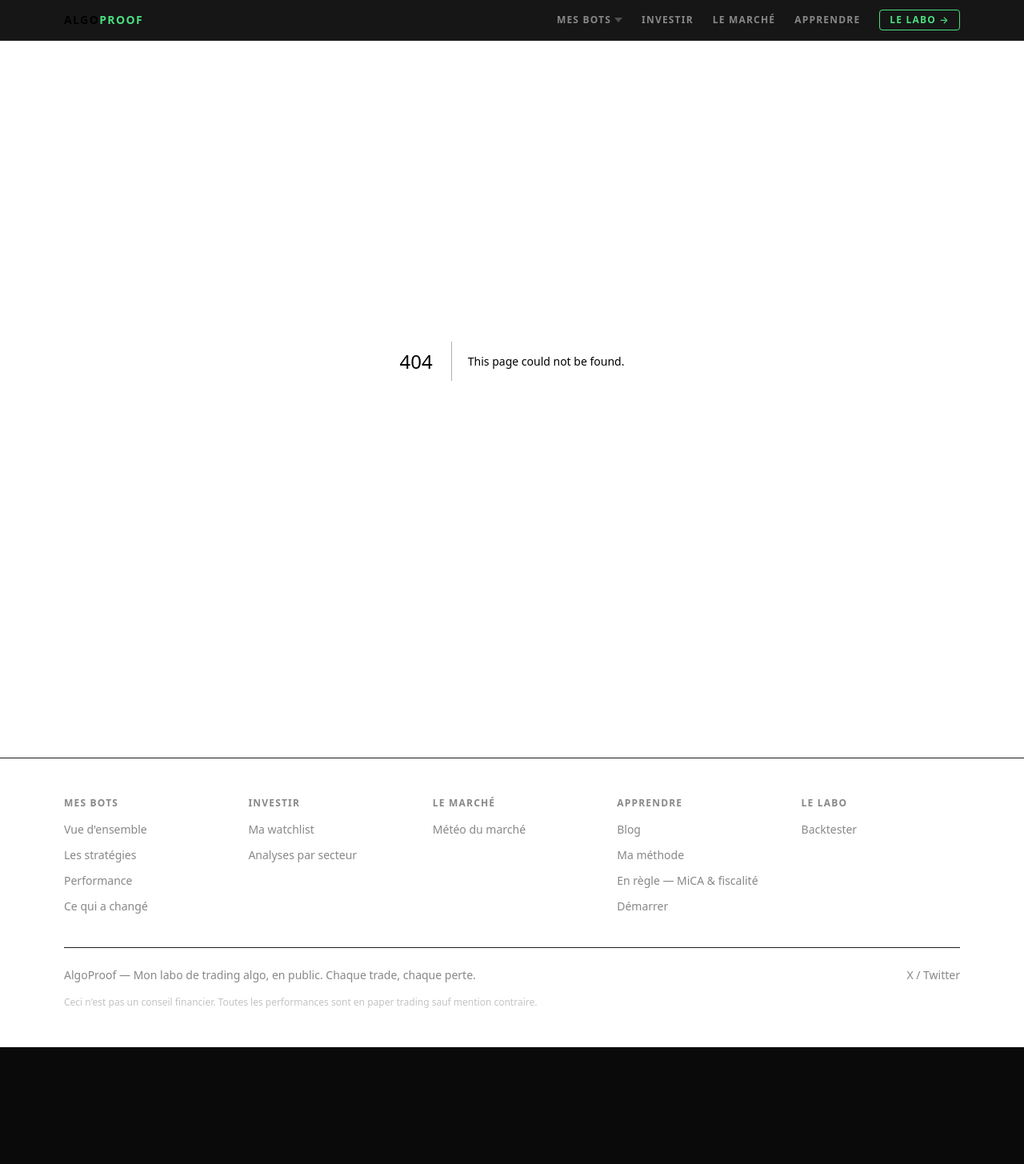
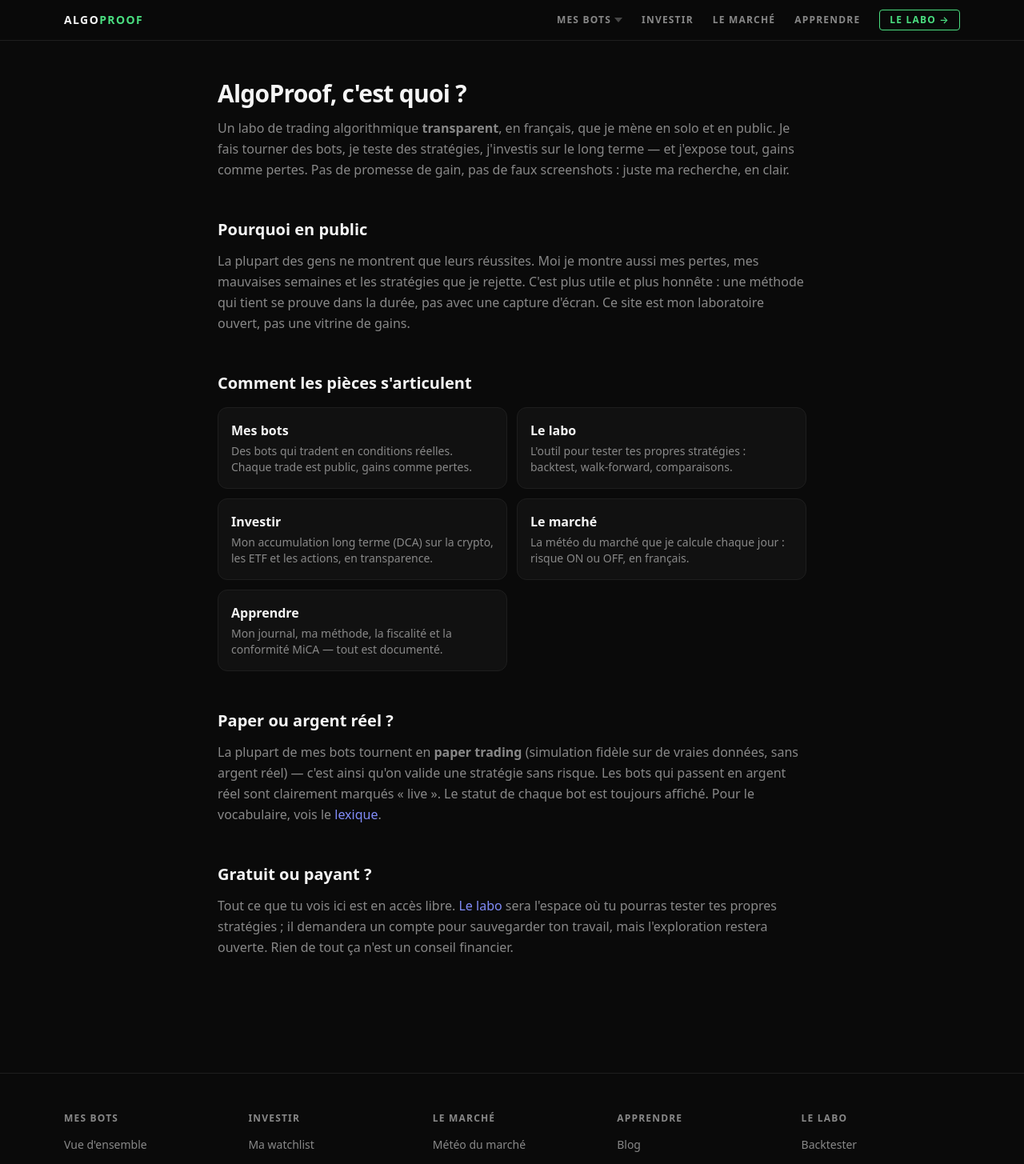
Before and after one commit to Tosmahdess/algoproof, a Next.js app: page /a-propos in a window 1280 px wide. Before the commit this address had no page. Shown: the top 1455 px of the page at 80% size. Before the commit the page ends 1309 px from the top, so only its background shows below. Built offline with nearby package versions, Linux system fonts and the light colour scheme.

Commit message:
feat(pages): /a-propos — what AlgoProof is + how the pieces fit

```diff
--- /dev/null
+++ b/src/app/a-propos/page.tsx
@@ -0,0 +1,70 @@
+import type { Metadata } from 'next'
+import Link from 'next/link'
+
+export const metadata: Metadata = {
+  title: 'À propos — AlgoProof, mon labo de trading en public',
+  description: 'AlgoProof, c\'est quoi : un labo de trading algorithmique transparent, solo, en français. Pourquoi je montre tout, et comment les bots, le labo, le patrimoine et la météo du marché s\'articulent.',
+}
+
+const PIECES = [
+  { href: '/overview',     title: 'Mes bots',   desc: 'Des bots qui tradent en conditions réelles. Chaque trade est public, gains comme pertes.' },
+  { href: '/labo',         title: 'Le labo',    desc: 'L\'outil pour tester tes propres stratégies : backtest, walk-forward, comparaisons.' },
+  { href: '/wealth',       title: 'Investir',   desc: 'Mon accumulation long terme (DCA) sur la crypto, les ETF et les actions, en transparence.' },
+  { href: '/intelligence', title: 'Le marché',  desc: 'La météo du marché que je calcule chaque jour : risque ON ou OFF, en français.' },
+  { href: '/blog',         title: 'Apprendre',  desc: 'Mon journal, ma méthode, la fiscalité et la conformité MiCA — tout est documenté.' },
+]
+
+export default function AProposPage() {
+  return (
+    <main className="max-w-3xl mx-auto px-4 py-12 space-y-12">
+      <header>
+        <h1 className="text-3xl font-bold tracking-tight mb-3">AlgoProof, c&apos;est quoi ?</h1>
+        <p className="text-muted leading-relaxed">
+          Un labo de trading algorithmique <strong>transparent</strong>, en français, que je mène en solo et en public.
+          Je fais tourner des bots, je teste des stratégies, j&apos;investis sur le long terme — et j&apos;expose tout,
+          gains comme pertes. Pas de promesse de gain, pas de faux screenshots : juste ma recherche, en clair.
+        </p>
+      </header>
+
+      <section>
+        <h2 className="text-xl font-bold mb-3">Pourquoi en public</h2>
+        <p className="text-muted leading-relaxed">
+          La plupart des gens ne montrent que leurs réussites. Moi je montre aussi mes pertes, mes mauvaises semaines
+          et les stratégies que je rejette. C&apos;est plus utile et plus honnête : une méthode qui tient se prouve
+          dans la durée, pas avec une capture d&apos;écran. Ce site est mon laboratoire ouvert, pas une vitrine de gains.
+        </p>
+      </section>
+
+      <section>
+        <h2 className="text-xl font-bold mb-4">Comment les pièces s&apos;articulent</h2>
+        <div className="grid grid-cols-1 sm:grid-cols-2 gap-3">
+          {PIECES.map((p) => (
+            <Link key={p.href} href={p.href} className="block bg-card border border-border rounded-xl p-4 hover:border-positive/30 transition-colors group">
+              <h3 className="font-bold mb-1 group-hover:text-positive transition-colors">{p.title}</h3>
+              <p className="text-sm text-muted">{p.desc}</p>
+            </Link>
+          ))}
+        </div>
+      </section>
+
+      <section>
+        <h2 className="text-xl font-bold mb-3">Paper ou argent réel ?</h2>
+        <p className="text-muted leading-relaxed">
+          La plupart de mes bots tournent en <strong>paper trading</strong> (simulation fidèle sur de vraies données,
+          sans argent réel) — c&apos;est ainsi qu&apos;on valide une stratégie sans risque. Les bots qui passent en
+          argent réel sont clairement marqués « live ». Le statut de chaque bot est toujours affiché. Pour le
+          vocabulaire, vois le <Link href="/lexique" className="text-accent">lexique</Link>.
+        </p>
+      </section>
+
+      <section>
+        <h2 className="text-xl font-bold mb-3">Gratuit ou payant ?</h2>
+        <p className="text-muted leading-relaxed">
+          Tout ce que tu vois ici est en accès libre. <Link href="/labo" className="text-accent">Le labo</Link> sera
+          l&apos;espace où tu pourras tester tes propres stratégies ; il demandera un compte pour sauvegarder ton
+          travail, mais l&apos;exploration restera ouverte. Rien de tout ça n&apos;est un conseil financier.
+        </p>
+      </section>
+    </main>
+  )
+}
```
